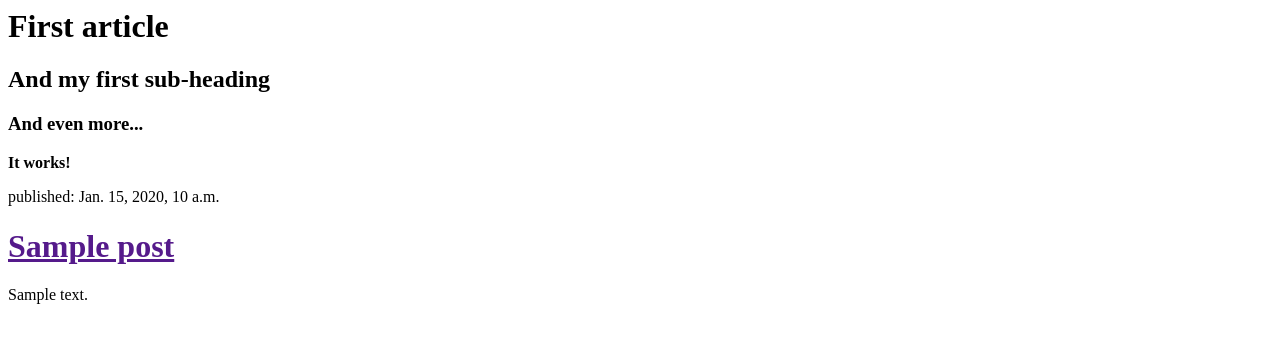
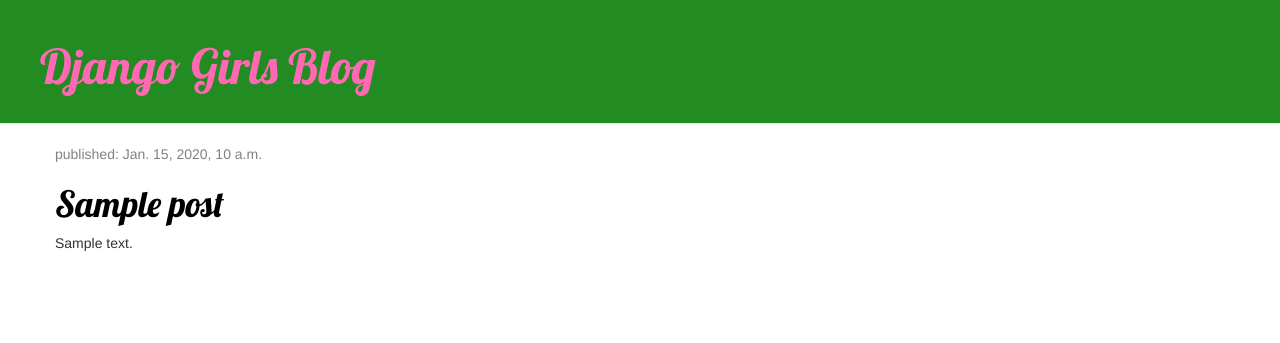
Before and after one commit to rastawitch/kruk, a Django app: page / in a window 1280 px wide. Shown: the top 343 px of the page. Run offline with Django 3.2, Linux system fonts and the light colour scheme; tables that the repository leaves empty hold one stand-in row (values such as "Sample post"); some libraries are stand-ins or nearby versions.

Commit message:
last version

```diff
--- /dev/null
+++ b/blog/static/css/blog.css
@@ -0,0 +1,46 @@
+.page-header {
+    background-color: #228B22;
+    margin-top: 0;
+    padding: 20px 20px 20px 40px;
+}
+
+.page-header h1, .page-header h1 a, .page-header h1 a:visited, .page-header h1 a:active {
+    color: 	#FF69B4;
+    font-size: 36pt;
+    text-decoration: none;
+}
+
+.content {
+    margin-left: 40px;
+}
+
+h1, h2, h3, h4 {
+    font-family: 'Lobster', cursive;
+}
+
+.date {
+    color: #828282;
+}
+
+.save {
+    float: right;
+}
+
+.post-form textarea, .post-form input {
+    width: 100%;
+}
+
+.top-menu, .top-menu:hover, .top-menu:visited {
+    color: #ffffff;
+    float: right;
+    font-size: 26pt;
+    margin-right: 20px;
+}
+
+.post {
+    margin-bottom: 70px;
+}
+
+.post h1 a, .post h1 a:visited {
+    color: #000000;
+}
--- /dev/null
+++ b/blog/templates/blog/base.html
@@ -0,0 +1,23 @@
+{% load staticfiles %}
+<html>
+    <head>
+        <title>My first blog</title>
+        <link rel="stylesheet" href="//maxcdn.bootstrapcdn.com/bootstrap/3.2.0/css/bootstrap.min.css">
+<link rel="stylesheet" href="//maxcdn.bootstrapcdn.com/bootstrap/3.2.0/css/bootstrap-theme.min.css">
+<link href="http://fonts.googleapis.com/css?family=Lobster&subset=latin,latin-ext" rel="stylesheet" type="text/css">
+<link rel="stylesheet" href="{% static 'css/blog.css' %}">
+    </head>
+    <body>
+    <div class="page-header">
+    <h1><a href="/">Django Girls Blog</a></h1>
+</div>
+        <div class="content container">
+    <div class="row">
+        <div class="col-md-8">
+            {% block content %}
+            {% endblock %}
+        </div>
+    </div>
+</div>
+    </body>
+</html>
--- a/blog/templates/blog/post_list.html
+++ b/blog/templates/blog/post_list.html
@@ -1,18 +1,12 @@
-<html>
-    <head>
-        <title>My first blog</title>
-    </head>
-    <body>
-        <h1>First article</h1>
-        <h2>And my first sub-heading</h2>
-        <h3>And even more...</h3>
-        <p><strong>It works!</strong></p>
-        {% for post in posts %}
-    <div>
-        <p>published: {{ post.published_date }}</p>
-        <h1><a href="">{{ post.title }}</a></h1>
-        <p>{{ post.text|linebreaks }}</p>
-    </div>
-{% endfor %}
-    </body>
-</html>
+{% extends "blog/base.html" %}
+{% block content %}
+            {% for post in posts %}
+                <div class="post">
+                    <div class="date">
+                        <p>published: {{ post.published_date }}</p>
+                    </div>
+                    <h1><a href="{% url 'post_detail' pk=post.pk %}">{{ post.title }}</a></h1>
+                    <p>{{ post.text|truncatechars:30 }}</p>
+                </div>
+            {% endfor %}
+            {% endblock %}
--- a/blog/urls.py
+++ b/blog/urls.py
@@ -4,5 +4,6 @@
 #zaimportuj lokalną biblioteke views
 urlpatterns = [
     url(r'^$', views.post_list, name='post_list'),
+     url(r'^post/(?P<pk>\d+)/$', views.post_detail, name='post_detail'),
 ]
 #r=wyrazenie regularne, ^=ma się zaczynać, $=ma się kończyć, więc ma byc puste, czyli pusta jest część ścieżki po adresie komputera
--- a/blog/views.py
+++ b/blog/views.py
@@ -1,4 +1,4 @@
-from django.shortcuts import render
+from django.shortcuts import render, get_object_or_404
 from .models import Post
 
 # Create your views here.
@@ -6,7 +6,9 @@
 	posts=Post.objects.all() #pobieranie danych z bazy danych
 	return render(request, 'blog/post_list.html', {'posts':posts}) #przekazywanie posts do templatu,ale on jeszcze z tego nie korzysta, wrzycam ją w post list w
 
-
+def post_detail(request, pk):
+	post = get_object_or_404(Post, pk=pk)
+	return render(request, 'blog/post_detail.html', {'post': post})
 
 #return zwraca to, co jest wywołaniem kolejnej funkcji (render)
 #patrz urls.py blog
```
Also changed, not shown: blog/post_detail.html (added, +13 -0 lines), blog/templates/blog/post_detail.html (added, +13 -0 lines).
